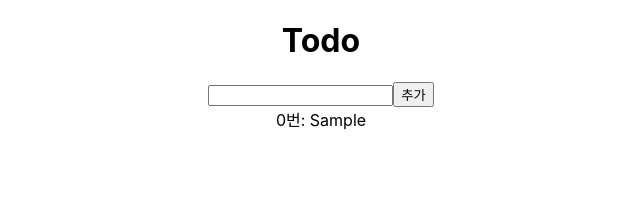
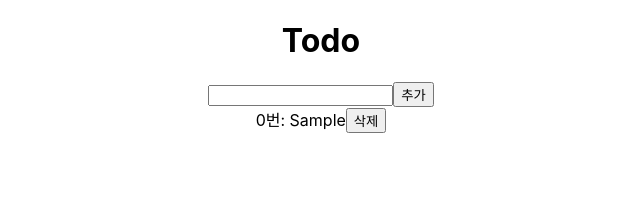
Before and after one commit to faber-h/typescript-study, a React (Create React App) app in the folder typescript-react-study/: page / in a window 1280 px wide. Both pictures are taken after typing "Sample" into the empty fields and a click on the button "추가". Shown: the top 198 px of the page, without its empty margins (319-959 px from the left). Built offline with nearby package versions, Linux system fonts and the light colour scheme.

Commit message:
feat: useReducer 준비(삭제 기능 추가)

```diff
--- a/typescript-react-study/src/App.tsx
+++ b/typescript-react-study/src/App.tsx
@@ -1,4 +1,4 @@
-import { useState, useRef, useEffect } from "react";
+import { useState, useRef } from "react";
 import "./App.css";
 import Editor from "./components/Editor";
 import TodoItem from "./components/TodoItem";
@@ -11,7 +11,7 @@ function App() {
 
   const idRef = useRef(0);
 
-  const handleClick = (text: string) => {
+  const handleClickAdd = (text: string) => {
     setTodos([
       ...todos,
       {
@@ -21,19 +21,23 @@ function App() {
     ]);
   };
 
-  useEffect(() => {
-    console.log(todos);
-  }, [todos]);
+  const handleClickDelete = (id: number) => {
+    setTodos(todos.filter((todo) => todo.id !== id));
+  };
 
   return (
     <div className="App">
       <h1>Todo</h1>
-      <Editor handleClick={handleClick}>
+      <Editor handleClickAdd={handleClickAdd}>
         <div>child</div>
       </Editor>
       <div>
         {todos.map((todo) => (
-          <TodoItem key={todo.id} {...todo} />
+          <TodoItem
+            key={todo.id}
+            {...todo}
+            handleClickDelete={handleClickDelete}
+          />
         ))}
       </div>
     </div>
--- a/typescript-react-study/src/components/Editor.tsx
+++ b/typescript-react-study/src/components/Editor.tsx
@@ -3,7 +3,7 @@ import { useState, ReactElement } from "react";
 // 컴포넌트가 부모로부터 받는 props의 타입 정의
 interface Props {
   // 부모 컴포넌트에서 전달받는 함수 타입 지정
-  handleClick: (text: string) => void;
+  handleClickAdd: (text: string) => void;
 
   // children 타입 지정
   // 하나의 React 요소만 자식으로 받을 경우 ReactElement 사용
@@ -24,7 +24,7 @@ export default function Editor(props: Props) {
   };
 
   const handleClickButton = () => {
-    props.handleClick(text);
+    props.handleClickAdd(text);
     setText("");
   };
 
--- a/typescript-react-study/src/components/TodoItem.tsx
+++ b/typescript-react-study/src/components/TodoItem.tsx
@@ -2,12 +2,19 @@ import { Todo } from "../types";
 
 // 기존 타입 구조를 그대로 전달받아야 할 경우
 // extends 키워드로 확장
-interface Props extends Todo {}
+interface Props extends Todo {
+  handleClickDelete: (id: number) => void;
+}
 
 export default function TodoItem(props: Props) {
+  const handleClickButton = () => {
+    props.handleClickDelete(props.id);
+  };
+
   return (
     <div>
       {props.id}번: {props.content}
+      <button onClick={handleClickButton}>삭제</button>
     </div>
   );
 }
```
